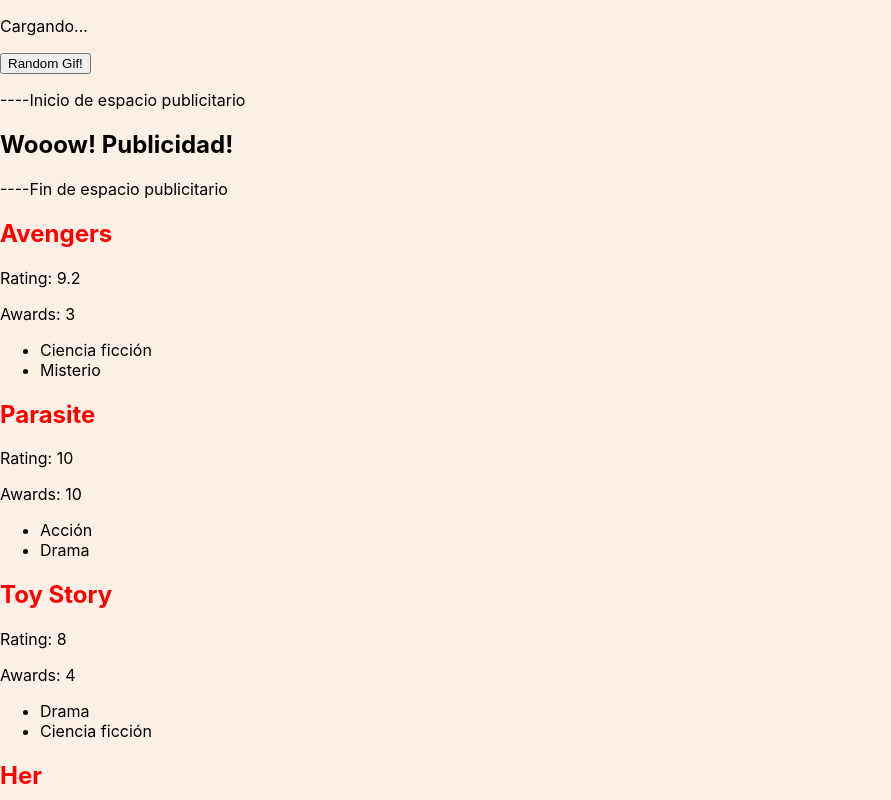
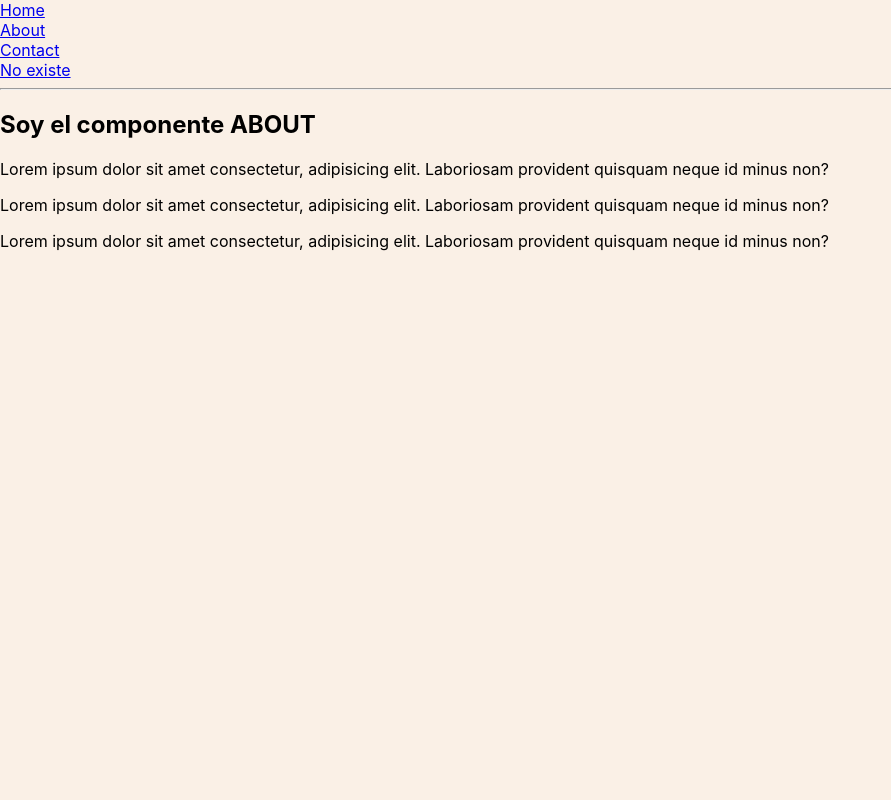
Before and after one commit to Nefiox/Learning-React, a React (Create React App) app: page /about in a window 1280 px wide. Shown: the top 800 px of the page, without its empty margins (0-891 px from the left). Built offline with nearby package versions, Linux system fonts and the light colour scheme; no server answers.

Commit message:
react-router-dom

```diff
--- a/package.json
+++ b/package.json
@@ -9,6 +9,7 @@
     "prop-types": "^15.7.2",
     "react": "^17.0.2",
     "react-dom": "^17.0.2",
+    "react-router-dom": "^5.3.0",
     "react-scripts": "4.0.3",
     "web-vitals": "^1.1.2"
   },
--- a/src/App.js
+++ b/src/App.js
@@ -1,16 +1,29 @@
 // import './App.css';
-import TiraPeliculas from './components/TiraPeliculas';
-import ContenedorPublicidad from './components/ContenedorPublicidad'
-import Contador from './components/Contador'
-import Gif from './components/Gif'
+// import TiraPeliculas from './components/TiraPeliculas';
+// import ContenedorPublicidad from './components/ContenedorPublicidad'
+// import Contador from './components/Contador'
+// import Gif from './components/Gif'
+import Home from './components/Home'
+import Contact from './components/Contact'
+import About from './components/About'
+import {Link, Route} from 'react-router-dom'
+
 
 function App() {
   return (
     <div className="App">
-      <header className="App-header">
+      <Link to="/">Home</Link> <br/>
+      <Link to="/about">About</Link> <br/>
+      <Link to="/contact">Contact</Link> <br/>
+      <Link to="/no-existe">No existe</Link> <br/>
+      <hr/>
+      {/* <header className="App-header">
 
-      </header>
-      <main>
+      </header> */}
+      <Route exact path="/" component={Home} />
+      <Route exact path="/about" component={About} />
+      <Route exact path="/contact" component={Contact} />
+      {/* <main>
         <Gif />
         <ContenedorPublicidad>
           <h2>Wooow! Publicidad!</h2>
@@ -24,7 +37,8 @@
             <li>Publicidad 3</li>
           </ul>
         </ContenedorPublicidad>
-      </main>
+      </main> */}
+
     </div>
   );
 }
--- /dev/null
+++ b/src/components/About.js
@@ -0,0 +1,12 @@
+function About() {
+    return (
+        <div>
+            <h2>Soy el componente ABOUT</h2>
+            <p>Lorem ipsum dolor sit amet consectetur, adipisicing elit. Laboriosam provident quisquam neque id minus non?</p>
+            <p>Lorem ipsum dolor sit amet consectetur, adipisicing elit. Laboriosam provident quisquam neque id minus non?</p>
+            <p>Lorem ipsum dolor sit amet consectetur, adipisicing elit. Laboriosam provident quisquam neque id minus non?</p>
+        </div>
+    )
+}
+
+export default About;
--- /dev/null
+++ b/src/components/Contact.js
@@ -0,0 +1,11 @@
+function Contact() {
+    return (
+        <div>
+            <h2>Soy el componente CONTACT</h2>
+            <p>Lorem ipsum dolor sit amet consectetur, adipisicing elit. Laboriosam provident quisquam neque id minus non?</p>
+            <p>Lorem ipsum dolor sit amet consectetur, adipisicing elit. Laboriosam provident quisquam neque id minus non?</p>
+        </div>
+    )
+}
+
+export default Contact;
--- /dev/null
+++ b/src/components/Home.js
@@ -0,0 +1,10 @@
+function Home() {
+    return (
+        <div>
+            <h2>Soy el componente HOME</h2>
+            <p>Lorem ipsum dolor sit amet consectetur, adipisicing elit. Laboriosam provident quisquam neque id minus non?</p>
+        </div>
+    )
+}
+
+export default Home;
--- a/src/index.js
+++ b/src/index.js
@@ -3,11 +3,12 @@
 import './index.css';
 import App from './App';
 import reportWebVitals from './reportWebVitals';
+import {BrowserRouter} from 'react-router-dom'
 
 ReactDOM.render(
-  <React.StrictMode>
+  <BrowserRouter>
     <App />
-  </React.StrictMode>,
+  </BrowserRouter>,
   document.getElementById('root')
 );
 
```
Also changed, not shown: public/index.html (line endings or trailing spaces), 1 other file (tests, documents, lock files or other folders).
